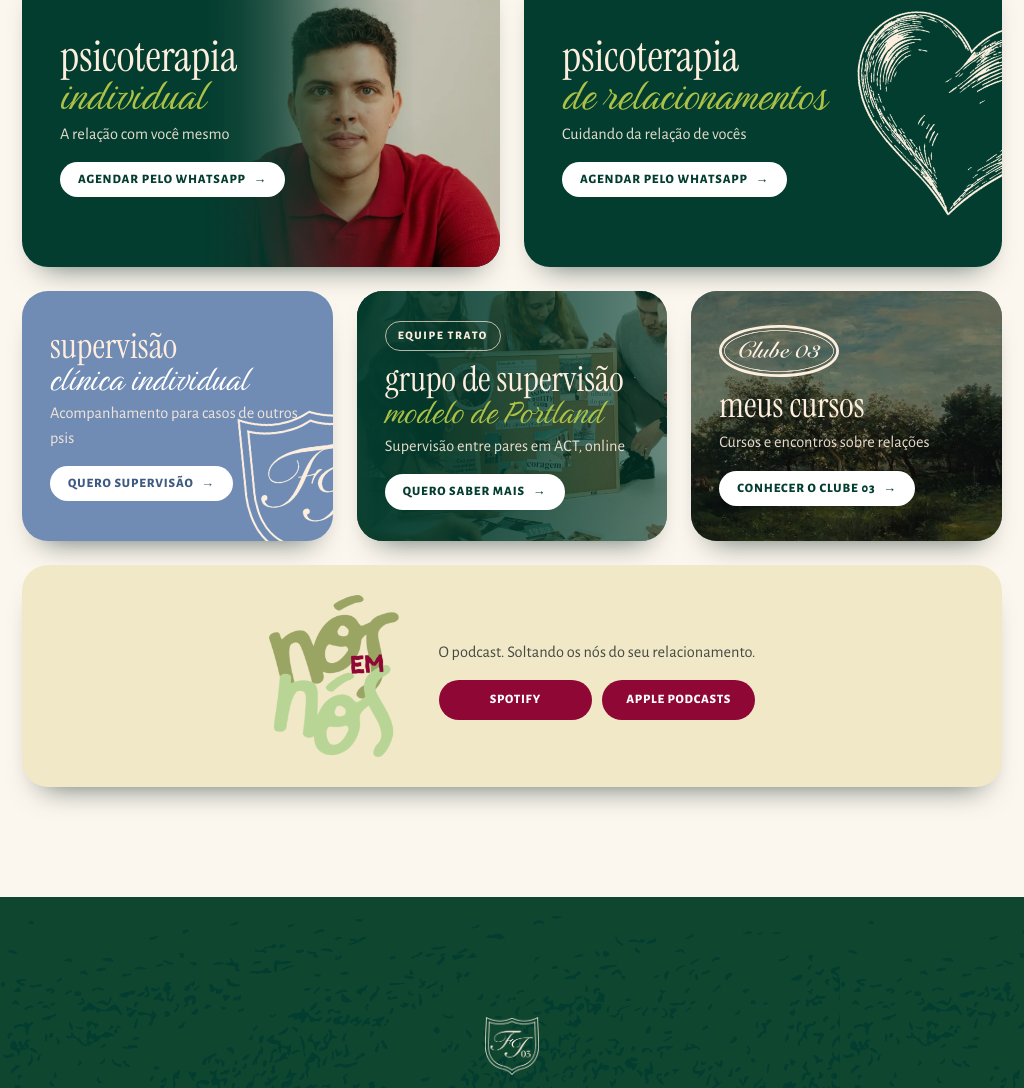
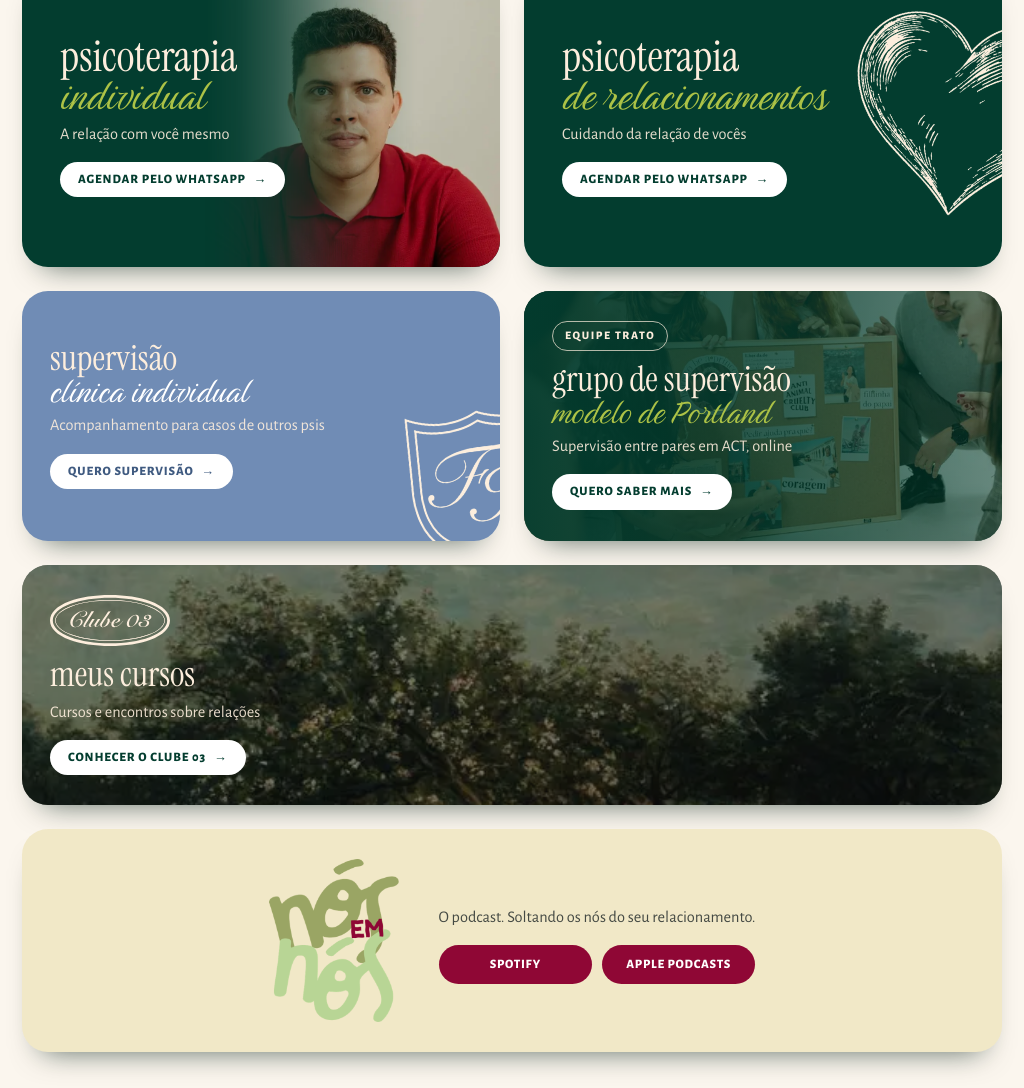
Before and after one commit to institutofendas-git/franciscoilo, a plain HTML site: page index.html in a window 1024 px wide. Shown: the part 1077-2165 px from the top of the page. Drawn offline with Linux system fonts and the light colour scheme.

Commit message:
Cartões: quebras de linha equilibradas e layout de dois por linha entre tablet e notebook
Entre 860 e 1099 px a segunda linha passa a ter supervisão individual e grupo de Portland lado a lado, com o Clube 03 largo embaixo. Texto do cartão de supervisão não encosta mais no brasão.

Co-Authored-By: Claude Opus 5.5 <noreply@anthropic.com>
Claude-Session: https://claude.ai/code/session_01UKPNuGerNLw62kNoDwkZ6V

```diff
--- a/index.html
+++ b/index.html
@@ -261,6 +261,14 @@ img.f{opacity:0;transition:opacity 1.1s ease}img.f.ok{opacity:1}
   .botoes > .c-pod .logo-nn{width:130px;margin:0}
   .botoes > .c-pod .txt{align-items:flex-start}
 }
+/* quebras de linha equilibradas nos cartões (evita palavra sozinha na última linha) */
+.card h3 .a,.card h3 .b,.card .sub{text-wrap:balance}
+.c-supervisao .sub{max-width:76%}
+/* telas entre tablet e notebook: três cartões por linha ficam apertados; vira dois + um largo */
+@media (min-width:860px) and (max-width:1099px){
+  .botoes > .c-supervisao,.botoes > .c-trato{grid-column:span 3}
+  .botoes > .c-cursos{grid-column:1 / -1;min-height:220px}
+}
 @media(prefers-reduced-motion:reduce){img.f{opacity:1}.hero-foto{opacity:1}}
 </style>
 </head>
```
